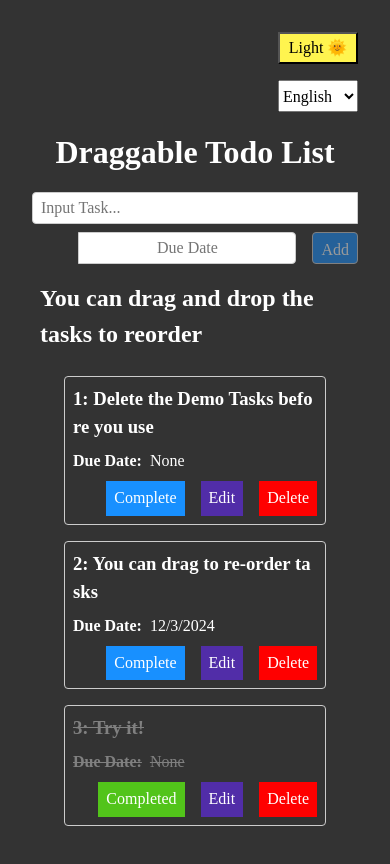
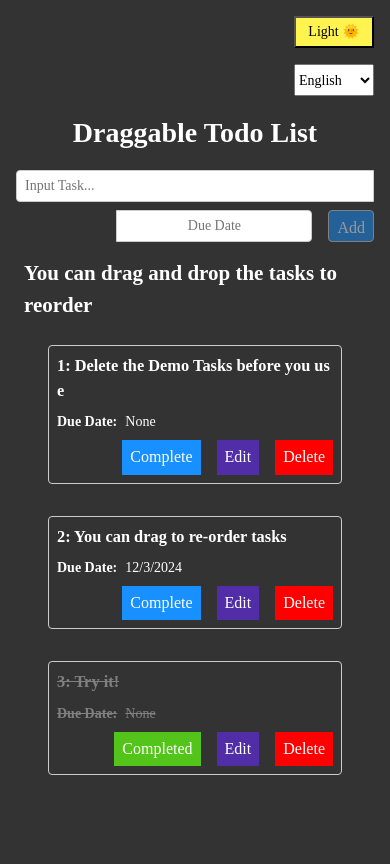
Before and after one commit to john-data-chen/ts-react-drag-and-drop-starter-kit, a React (Vite) app: page / in a window 390 px wide. Shown: the top 864 px of the page. Built offline with nearby package versions, Linux system fonts and the light colour scheme.

Commit message:
Add Responsive styles for different size screens

```diff
--- a/src/theme/ThemeSets.ts
+++ b/src/theme/ThemeSets.ts
@@ -10,9 +10,7 @@ export const GlobalStyles = createGlobalStyle`
     margin: 0;
     padding: 0;
   }
-
   html {
-    font-size: 16px;
     -webkit-text-size-adjust: none;
     text-size-adjust: none;
   }
@@ -22,19 +20,22 @@ export const GlobalStyles = createGlobalStyle`
     color: ${({ theme }) => theme.text};
     transition: background 0.2s ease-in, color 0.2s ease-in;
     line-height: 1.5;
+    font-size: 14px;
     -webkit-font-smoothing: antialiased;
     -webkit-text-size-adjust: 100%;
     -moz-osx-font-smoothing: grayscale;
   }
 
+  // based on small screen layout
   #root {
+    max-width: 400px;
     height: 100%;
     width: 100%;
   }
 
   // app styles
   .appContainer {
-    padding: 2rem;
+    padding: 1rem;
   }
 
   .topContainer {
@@ -137,7 +138,7 @@ export const GlobalStyles = createGlobalStyle`
     border: 1px solid #ccc;
     border-radius: 4px;
     padding: 0.5rem;
-    margin-bottom: 1rem;
+    margin-bottom: 2rem;
     position: relative;
   }
 
@@ -313,6 +314,37 @@ export const GlobalStyles = createGlobalStyle`
     word-break: break-all;
     word-wrap: break-word;
   }
+
+  // Responsive styles
+  // Mobile devices with bigger than 400px width
+  @media (min-width: 401px) and (max-width: 768px) {
+    body {
+      font-size: 16px;
+    }
+    #root {
+      max-width: 600px;
+    }
+  }
+
+  // Tablets
+  @media (min-width: 769px) and (max-width: 1200px) {
+    body {
+      font-size: 18px;
+    }
+    #root {
+      max-width: 1000px;
+    }
+  }
+
+  // Large screens
+  @media (min-width: 1201px) {
+    body {
+      font-size: 20px;
+    }
+    #root {
+      max-width: 1200px;
+    }
+  }
 `;
 
 export const lightTheme = {
```
